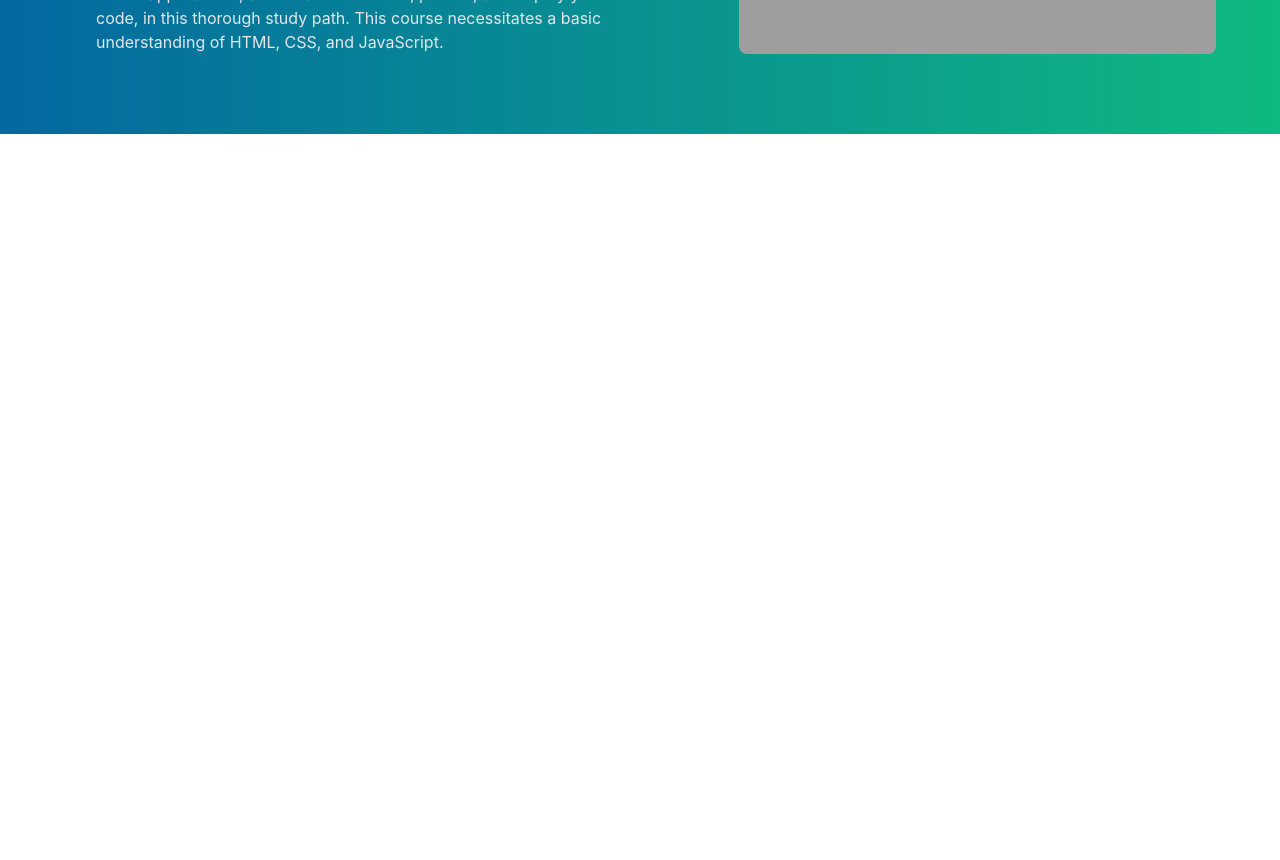
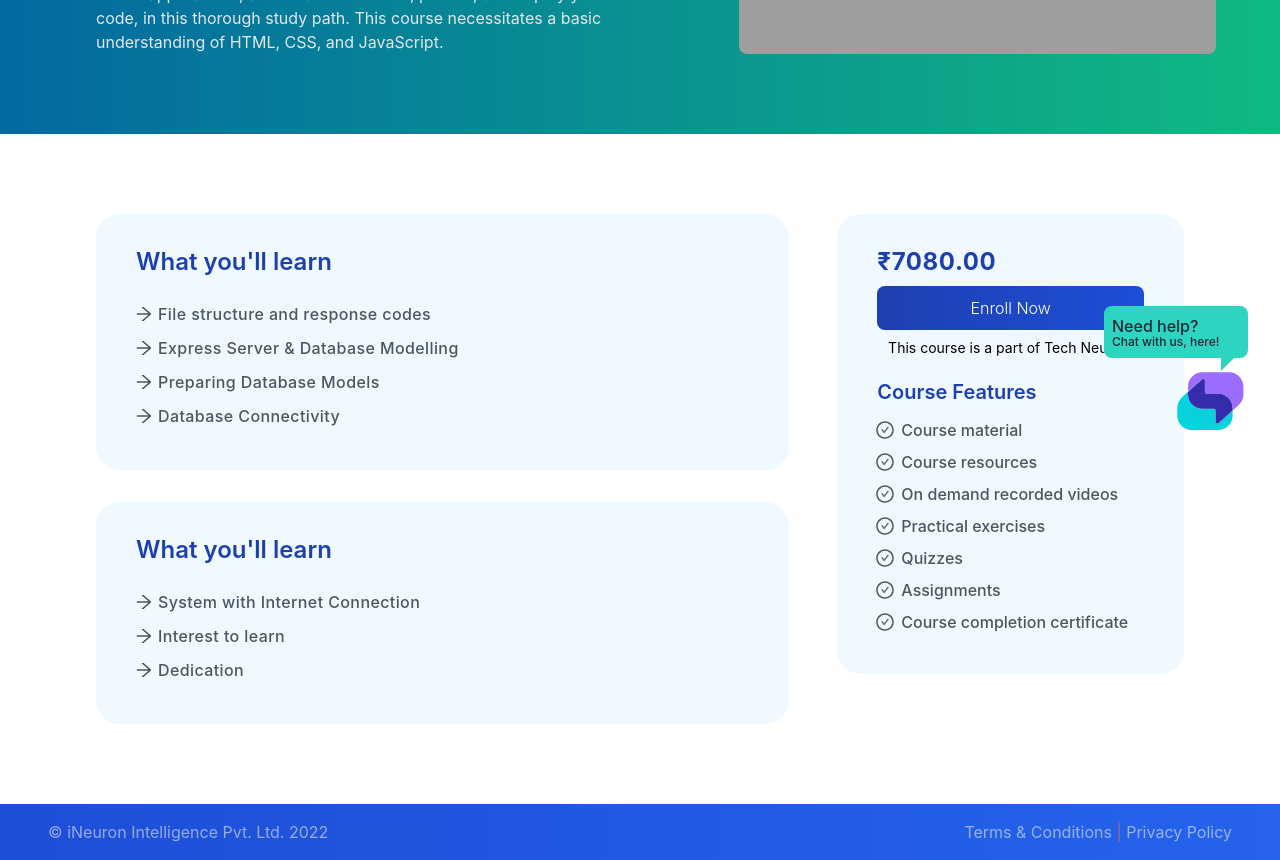
Before and after one commit to pruthvi2103/Splint-It, a Next.js app in the folder splint-next/: page /demo in a window 1280 px wide. Shown: the part 340-1200 px from the top of the page. Before the commit the page ends 800 px from the top, so only its background shows below. Built offline with nearby package versions, Linux system fonts and the light colour scheme; grey boxes are pictures that could not be loaded.

Commit message:
added chat pop-up

```diff
--- a/splint-next/pages/demo/index.tsx
+++ b/splint-next/pages/demo/index.tsx
@@ -1,10 +1,12 @@
 import React from 'react';
+import ChatPopUp from '../../src/components/features/chat-popup';
 import DemoPage from '../../src/components/features/demopage';
 
 const Demo = () => {
   return (
-    <div>
+    <div className='relative max-w-full'>
       <DemoPage />
+      <ChatPopUp />
     </div>
   );
 };
--- /dev/null
+++ b/splint-next/src/components/features/chat-popup/index.tsx
@@ -0,0 +1,40 @@
+import Image from 'next/image';
+import React, { useState } from 'react';
+
+const ChatPopUp = () => {
+  const [isChatOpen, setIsChatOpen] = useState(false);
+  return (
+    <>
+      {/* Chat button */}
+      {!isChatOpen && (
+        <div className='fixed bottom-1 right-6 z-50' onClick={() => setIsChatOpen(true)}>
+          <Image src='/splint-logo.svg' alt='chat-logo' height={100} width={100} className='cursor-pointer' />
+          <div className='absolute py-2 speech-bubble px-2 -top-11 right-2 w-36 bg-teal-400 rounded-lg'>
+            <p className='text-base font-medium text-gray-800'>Need help?</p>
+            <p className='text-xs font-medium -mt-1 text-gray-800'>Chat with us, here!</p>
+            {/* TODO: add a close btn for the pop-up */}
+          </div>
+        </div>
+      )}
+      {/* chat popup modal */}
+      {isChatOpen && (
+        <div
+          className='fixed h-2/3 w-80 bottom-4 right-4 rounded-xl bg-white z-50 box-shadow-01'
+          // onClick={() => {
+          //   setIsChatOpen(false);
+          // }}
+        >
+          {/* chat header */}
+          <div className=' h-1/5 rounded-t-lg bg-teal-400 p-3'>
+            <p>Questions? Chat with us!</p>
+            <p></p>
+          </div>
+          {/* chat area */}
+          <div className=' h-4/5 rounded-b-lg bg-white p-3'>Test</div>
+        </div>
+      )}
+    </>
+  );
+};
+
+export default ChatPopUp;
--- a/splint-next/src/components/features/demopage/index.tsx
+++ b/splint-next/src/components/features/demopage/index.tsx
@@ -1,7 +1,25 @@
 import Image from 'next/image';
 import React from 'react';
-import { AiOutlineDown, AiOutlineUser } from 'react-icons/ai';
+import { AiOutlineArrowRight, AiOutlineCheckCircle, AiOutlineDown, AiOutlineUser } from 'react-icons/ai';
 import { FiSearch } from 'react-icons/fi';
+
+const whatYouWillLLearn = [
+  'File structure and response codes',
+  'Express Server & Database Modelling',
+  'Preparing Database Models',
+  'Database Connectivity',
+];
+const courseRequirements = ['System with Internet Connection', 'Interest to learn', 'Dedication'];
+
+const courseFeatures = [
+  'Course material',
+  'Course resources',
+  'On demand recorded videos',
+  'Practical exercises',
+  'Quizzes',
+  'Assignments',
+  'Course completion certificate',
+];
 
 const DemoPage = () => {
   return (
@@ -37,7 +55,7 @@ const DemoPage = () => {
         <div className='flex ml-10'>
           <span className='cursor-pointer'>Support</span>
           <span className='ml-8 flex items-center justify-center cursor-pointer'>
-            <AiOutlineUser className='ml-1 ' size={20} /> Manish
+            <AiOutlineUser className='mr-1 ' size={20} /> Manish
           </span>
         </div>
       </nav>
@@ -68,15 +86,64 @@ const DemoPage = () => {
         </div>
       </div>
       {/* Course details  */}
-      <div className='flex p-6'>
+      <div className='flex py-20 px-24 justify-between'>
         {/* Left Container */}
-        <div>
+        <div className='w-8/12 mr-12'>
           {/* What to learn */}
-          <div></div>
+          <div className='flex flex-col bg-sky-50 py-8 rounded-3xl px-10 '>
+            <p className='text-2xl font-semibold text-blue-800 mb-6'>{"What you'll learn"}</p>
+            {whatYouWillLLearn.map((item) => (
+              <p
+                key={item}
+                className='flex items-center justify-start mb-2.5 font-medium tracking-wide text-gray-600'
+              >
+                <AiOutlineArrowRight className='mr-1.5 scale-125' /> {item}
+              </p>
+            ))}
+          </div>
+          {/* Requirements*/}
+          <div className='flex flex-col bg-sky-50 mt-8 py-8 rounded-3xl px-10 '>
+            <p className='text-2xl font-semibold text-blue-800 mb-6'>{"What you'll learn"}</p>
+            {courseRequirements.map((item) => (
+              <p
+                key={item}
+                className='flex items-center justify-start mb-2.5 font-medium tracking-wide text-gray-600'
+              >
+                <AiOutlineArrowRight className='mr-1.5 scale-125' /> {item}
+              </p>
+            ))}
+          </div>
         </div>
         {/* Right Container */}
-        <div></div>
+        <div className='w-2/6 '>
+          {/* Course Price */}
+          <div className='flex flex-col bg-sky-50 py-8 rounded-3xl px-10'>
+            {/* price */}
+            <p className='text-blue-800 text-2xl tracking-wide font-bold'>{'₹7080.00'}</p>
+            <button className='bg-gradient-to-r my-2 from-blue-800 rounded-lg text-white py-2.5 font-light to-blue-700'>
+              Enroll Now
+            </button>
+            <p className='self-center text-sm '>This course is a part of Tech Neuron.</p>
+            {/* Course Features */}
+            <div>
+              <p className='mt-5 mb-3 text-xl text-blue-800 font-semibold'>Course Features</p>
+              {courseFeatures.map((feature) => (
+                <p key={feature} className='flex items-center justify-start mb-2 font-medium text-gray-600'>
+                  {' '}
+                  <AiOutlineCheckCircle className='mr-2 scale-125' /> {feature}
+                </p>
+              ))}
+            </div>
+          </div>
+        </div>
       </div>
+      {/* Footer */}
+      <footer className='bg-gradient-to-r py-4 from from-blue-700 to-blue-600 flex items-center justify-between px-12'>
+        <p className='text-gray-200 opacity-60'>© iNeuron Intelligence Pvt. Ltd. 2022</p>
+        <p className='text-gray-200 opacity-60'>
+          Terms & Conditions <span className='text-orange-500'>|</span> Privacy Policy
+        </p>
+      </footer>
     </>
   );
 };
--- a/splint-next/styles/globals.css
+++ b/splint-next/styles/globals.css
@@ -21,10 +21,34 @@ a {
 html {
   height: 100vh;
   width: 100vw;
+  margin: 0;
+  padding: 0;
 }
 body {
   height: 100vh;
   width: 100vw;
   margin: 0;
   padding: 0;
+  overflow-x: hidden;
 }
+
+/* speech bubble */
+
+.speech-bubble:after {
+  content: '';
+  position: absolute;
+  bottom: 0;
+  right: 10%;
+  width: 0;
+  height: 0;
+  border: 0.813em solid transparent;
+  border-top-color: #2dd4bf;
+  border-bottom: 0;
+  border-left: 0;
+  margin-left: -0.406em;
+  margin-bottom: -0.812em;
+}
+
+.box-shadow-01 {
+  box-shadow: rgba(17, 12, 46, 0.15) 0px 48px 100px 0px;
+}
```
Also changed, not shown: splint-next/public/splint-logo.svg (added), 1 other file (tests, documents, lock files or other folders).
